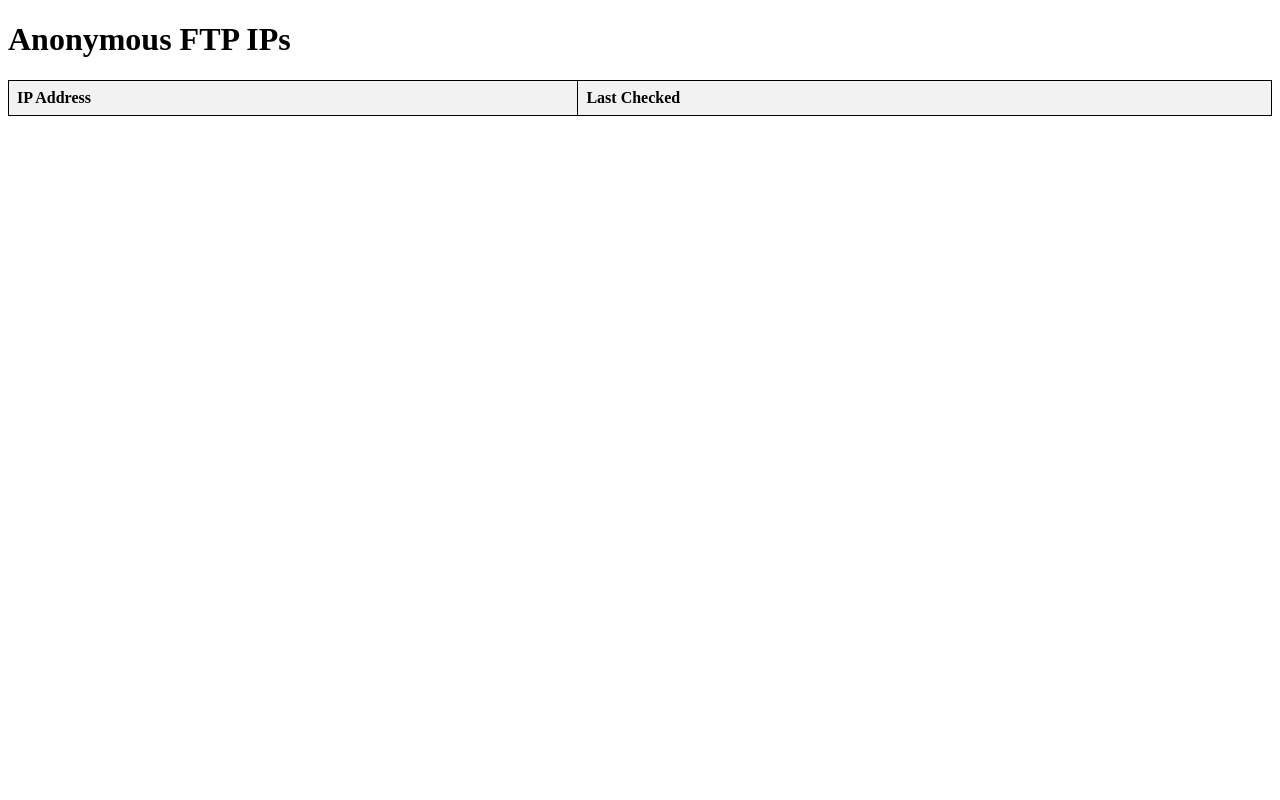
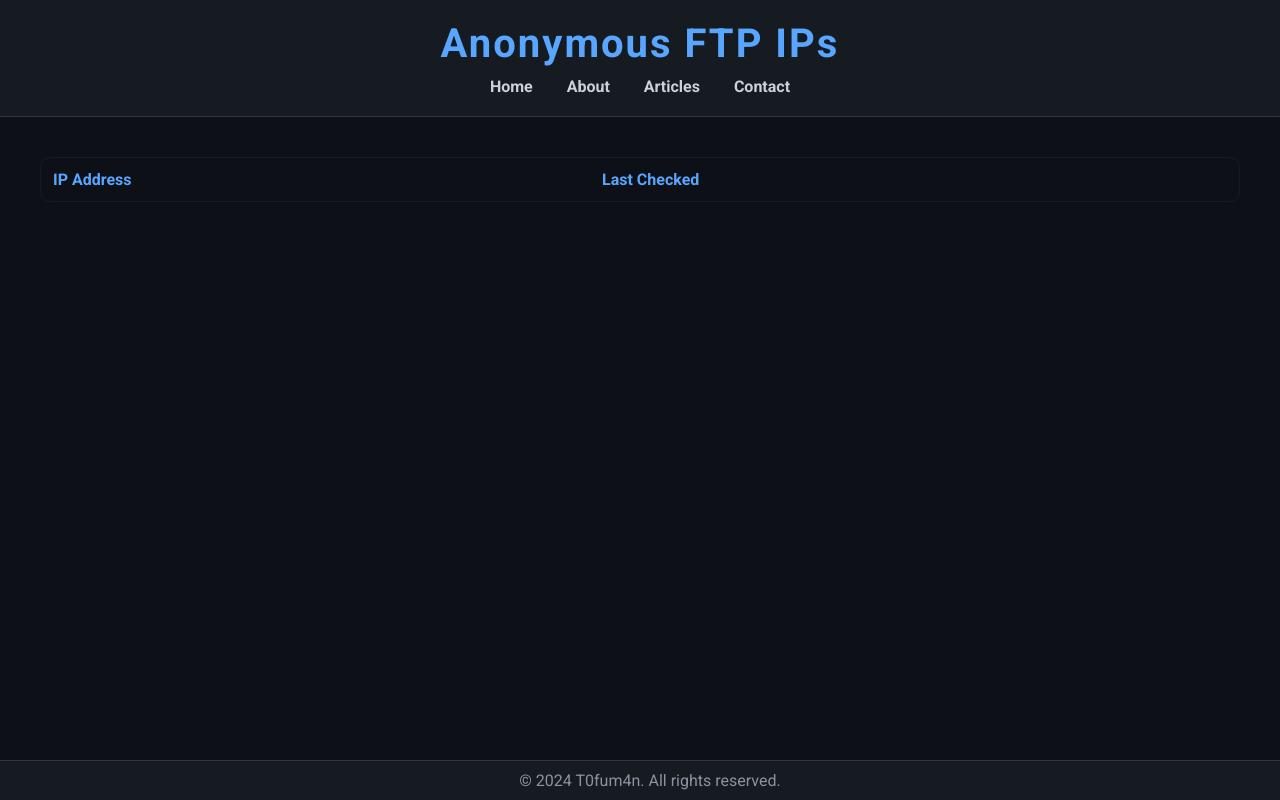
Before and after one commit to t0fum4n/Website, a plain HTML site: page ftp_ips_template.html in a window 1280 px wide. Drawn offline with Linux system fonts and the light colour scheme.

Commit message:
Updated ftp_ips_template.html

```diff
--- a/ftp_ips_template.html
+++ b/ftp_ips_template.html
@@ -3,24 +3,91 @@
 <head>
     <meta charset="UTF-8">
     <meta name="viewport" content="width=device-width, initial-scale=1.0">
-    <title>FTP IPs</title>
+    <title>Anonymous FTP IPs | T0fum4n</title>
+    <link href="https://fonts.googleapis.com/css2?family=Roboto:wght@400;700&display=swap" rel="stylesheet">
     <style>
+        body {
+            margin: 0;
+            padding: 0;
+            font-family: 'Roboto', sans-serif;
+            background-color: #0d1117;
+            color: #c9d1d9;
+        }
+        header {
+            background-color: #161b22;
+            padding: 20px;
+            text-align: center;
+            border-bottom: 1px solid #30363d;
+        }
+        header h1 {
+            margin: 0;
+            font-size: 2.5rem;
+            letter-spacing: 2px;
+            color: #58a6ff;
+        }
+        nav {
+            margin-top: 10px;
+        }
+        nav a {
+            color: #c9d1d9;
+            text-decoration: none;
+            margin: 0 15px;
+            font-weight: 700;
+            transition: color 0.3s;
+        }
+        nav a:hover {
+            color: #58a6ff;
+        }
+        .container {
+            padding: 40px;
+        }
         table {
             width: 100%;
             border-collapse: collapse;
+            background-color: #161b22;
+            border: 1px solid #30363d;
+            border-radius: 10px;
+            overflow: hidden;
         }
         th, td {
-            border: 1px solid black;
-            padding: 8px;
+            padding: 12px;
             text-align: left;
+            border-bottom: 1px solid #30363d;
         }
         th {
-            background-color: #f2f2f2;
+            background-color: #0d1117;
+            color: #58a6ff;
+        }
+        td {
+            color: #c9d1d9;
+        }
+        footer {
+            background-color: #161b22;
+            text-align: center;
+            padding: 10px;
+            border-top: 1px solid #30363d;
+            position: fixed;
+            bottom: 0;
+            width: 100%;
+        }
+        footer p {
+            margin: 0;
+            color: #8b949e;
         }
     </style>
 </head>
 <body>
+    <header>
         <h1>Anonymous FTP IPs</h1>
+        <nav>
+            <a href="index.html">Home</a>
+            <a href="about.html">About</a>
+            <a href="articles.html">Articles</a>
+            <a href="contact.html">Contact</a>
+        </nav>
+    </header>
+
+    <div class="container">
         <table>
             <tr>
                 <th>IP Address</th>
@@ -28,5 +95,10 @@
             </tr>
             <!-- FTP_IPS -->
         </table>
+    </div>
+
+    <footer>
+        <p>© 2024 T0fum4n. All rights reserved.</p>
+    </footer>
 </body>
 </html>
```
Lines whose indentation alone changed are shown as unchanged.
